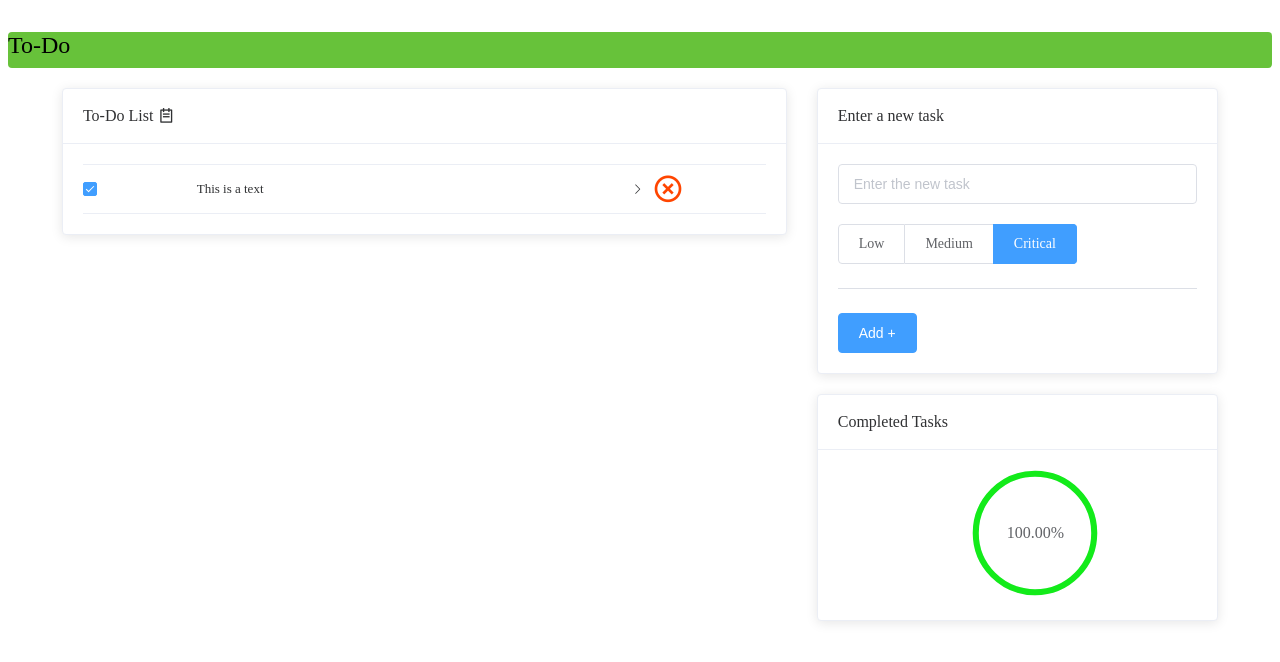
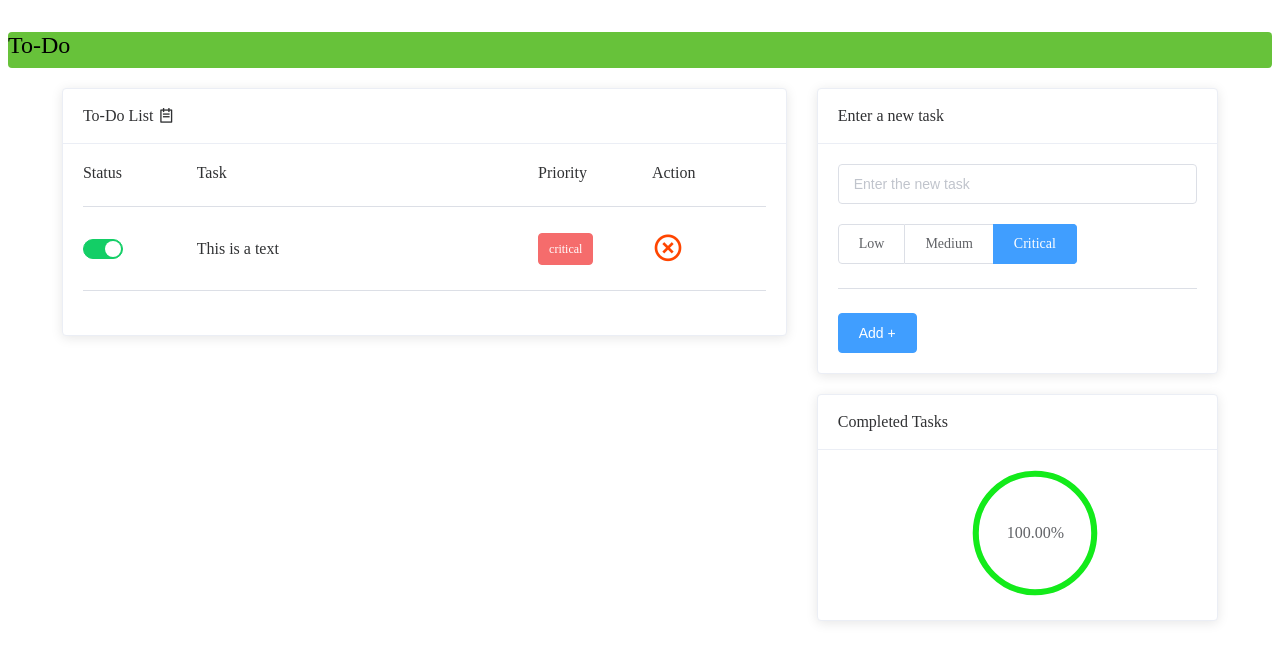
Before and after one commit to navaneethsadasivan/todo, a Nuxt app: page / in a window 1280 px wide. Shown: the top 662 px of the page. Built offline with nearby package versions, Linux system fonts and the light colour scheme.

Commit message:
update/remove collapse, change checkbox to switch and define priority in list with color

```diff
--- a/components/list-item.vue
+++ b/components/list-item.vue
@@ -1,33 +1,25 @@
 <template>
   <el-row type="flex" align="center" justify="space-between">
     <el-col :span="4">
-      <el-checkbox :checked="listItem.done" @change="toggle(listItem)"></el-checkbox>
+      <el-switch
+        :value="listItem.done"
+        active-color="#13ce66"
+        inactive-color="#ff4949"
+        @change="toggle(listItem)"
+      ></el-switch>
+<!--      <el-checkbox :checked="listItem.done" @change="toggle(listItem)"></el-checkbox>-->
     </el-col>
-    <el-col :span="16">
-        <el-collapse-item :name="listItem.id">
-          <template slot="title">
-            <p>{{ listItem.text }}</p>
-          </template>
-          <div>
-            <el-form ref="form" :label-position="labelPosition" :model="form" label-width="100px">
-              <el-form-item label="Task: ">
-                <span>{{ listItem.text }}</span>
-              </el-form-item>
-              <el-row>
-                <el-col :span="12">
-                  <el-form-item label="Created At: ">
-                    <span>12 December 2019</span>
-                  </el-form-item>
-                </el-col>
-                <el-col :span="12">
-                  <el-form-item label="Priority: ">
-                    <el-tag effect="dark" :type="task.color">{{task.priority}}</el-tag>
-                  </el-form-item>
-                </el-col>
-              </el-row>
-            </el-form>
-          </div>
-        </el-collapse-item>
+    <el-col :span="12">
+      <span>{{ listItem.text }}</span>
+    </el-col>
+    <el-col :span="4">
+      <el-tag
+        effect="dark"
+        :key="listItem.priority"
+        :type="tag(listItem.priority)"
+      >
+        {{ listItem.priority }}
+      </el-tag>
     </el-col>
     <el-col :span="4">
       <i @click="remove(listItem)" class="ri-close-circle-line ri-2x" style="color: orangered"></i>
@@ -49,18 +41,15 @@
         })
       },
       data() {
-        const priorityColors = [
-          {priority: 'critical', color: 'danger'},
-          {priority: 'medium', color: 'warning'},
-          {priority: 'low', color: 'success'},
-        ]
         return {
-          labelPosition: 'left',
-          form: {
-            name: this.listItem.text
-          },
-          task: {
-            priority: this.listItem.priority
+          tag: function (priority) {
+            if (priority === 'critical') {
+              return 'danger'
+            } else if (priority === 'medium') {
+              return 'warning'
+            } else {
+              return 'success'
+            }
           }
         }
       }
--- a/components/list.vue
+++ b/components/list.vue
@@ -7,14 +7,30 @@
           <i class="ri-todo-line" style="margin-left: 5px"></i>
         </el-row>
       </div>
+      <div class="listBody">
+        <el-row type="flex">
+          <el-col :span="4">
+            <span>Status</span>
+          </el-col>
+          <el-col :span="12">
+            <span>Task</span>
+          </el-col>
+          <el-col :span="4">
+            <span>Priority</span>
+          </el-col>
+          <el-col :span="4">
+            <span>Action</span>
+          </el-col>
+        </el-row>
+      </div>
+      <el-divider></el-divider>
       <div v-if="listSize">
-        <el-collapse accordion>
-          <div v-for="item in list" :key="item.id">
-            <list-item
-              :list-item="item"
-            />
-          </div>
-        </el-collapse>
+        <div v-for="item in list" :key="item.id">
+          <list-item
+            :list-item="item"
+          />
+          <el-divider></el-divider>
+        </div>
       </div>
       <div v-else>
         <el-empty discription="No Data"></el-empty>
--- a/store/list.js
+++ b/store/list.js
@@ -15,7 +15,7 @@ export const mutations = {
       text: data['text'],
       done: false,
       id: state.list.length + 1,
-      priority: data['priority']
+      priority: data['priority'].toLowerCase()
     })
   },
   toggle(state, listItem) {
```
